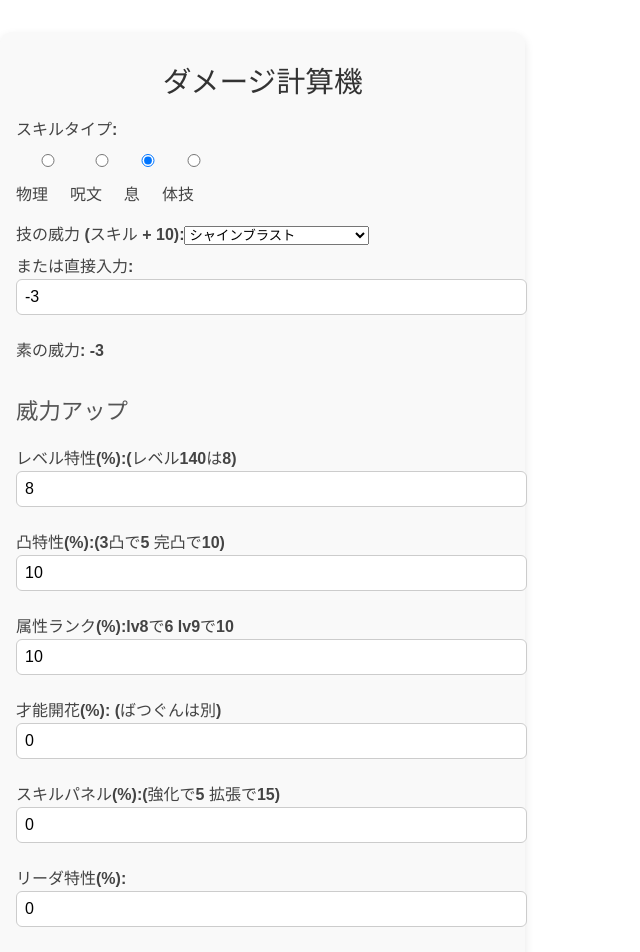
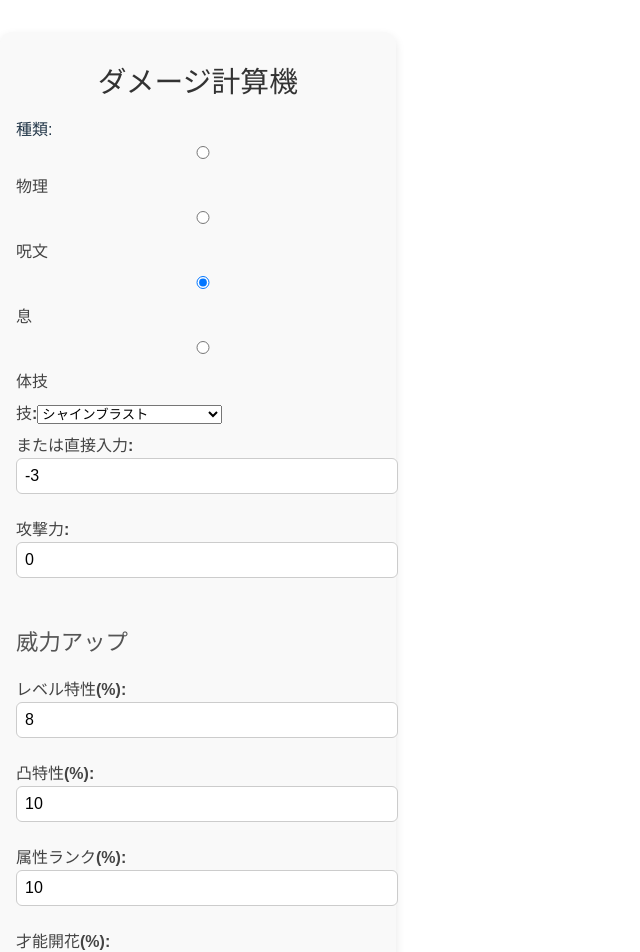
Before and after one commit to meve19/damage-calculator, a React (Vite) app: page / in a window 1280 px wide. Shown: the top 952 px of the page, without its empty margins (0-640 px from the left). Built offline with nearby package versions, Linux system fonts and the light colour scheme.

Commit message:
守備や特技倍率欄追加

```diff
--- a/src/App.jsx
+++ b/src/App.jsx
@@ -2,13 +2,15 @@ import { useState, useEffect } from 'react';
 import './App.css';
 
 export default function App() {
-  // 1. タイプごとにスキルを分類
-  const allSkills = {
+  const skillTypes = ['物理', '呪文', '息', '体技'];
+  const [selectedType, setSelectedType] = useState('息');
+
+  const skills = {
     物理: [
-      { name: 'プリズムソード', value: -1 }
+      { name: 'プリズムソード', value: -1 },
     ],
     呪文: [
-      { name: 'リーサルウェポン', value: -2 }
+      { name: 'リーサルウェポン', value: -2 },
     ],
     息: [
       { name: 'シャインブラスト', value: -3 },
@@ -19,7 +21,7 @@ export default function App() {
       { name: 'ミスティックブレス', value: 1307 },
       { name: '冥嵐球', value: 1272 },
       { name: 'ニズゼフレア', value: 0 },
-      { name: '招雷波', value: 0 }
+      { name: '招雷波', value: 0 },
     ],
     体技: [
       { name: 'メテオランチャー', value: 1181 },
@@ -41,89 +43,60 @@ export default function App() {
       { name: '必中イオ弾', value: 1021 },
       { name: 'ロマンスナイプショット', value: 1550 },
       { name: 'バーストショット弾', value: 1044 },
-      { name: '精気を刈り取る鎌', value: 1257 }
-    ]
+      { name: '精気を刈り取る鎌', value: 1257 },
+    ],
   };
 
-  // 2. スキルタイプの state を追加
-  const [skillType, setSkillType] = useState('息');
-  const [selectedSkill, setSelectedSkill] = useState(allSkills[skillType][0].value);  // 初期選択をタイプに基づいて設定
+  const sortedSkills = skills[selectedType].sort((a, b) => a.name.localeCompare(b.name));
 
-  // 3. 選択中のタイプのスキル一覧
-  const filteredSkills = allSkills[skillType] || [];
-  const sortedFilteredSkills = filteredSkills.sort((a, b) => a.name.localeCompare(b.name));
+  const [selectedSkill, setSelectedSkill] = useState(sortedSkills[0]?.value || 0);
+  const [kiso, setKiso] = useState(0);
+  const [superEffective, setSuperEffective] = useState(0);
 
-  // ソート（名前順）
-  const sortedSkills = filteredSkills.sort((a, b) => a.name.localeCompare(b.name));
+  const [levelBonus, setLevelBonus] = useState(8);
+  const [constellationBonus, setConstellationBonus] = useState(10);
+  const [attributeRankBonus, setAttributeRankBonus] = useState(10);
+  const [talentBloomBonus, setTalentBloomBonus] = useState(0);
+  const [damageBoost, setDamageBoost] = useState(0);
+  const [leaderBonus, setLeaderBonus] = useState(0);
+  const [equipmentBonus, setEquipmentBonus] = useState(0);
 
-  // 各パラメータの state
-  const [kiso, setKiso] = useState(0);  // 素の威力
-  const [superEffective, setSuperEffective] = useState(0);  // ばつぐん(%)
+  const [buff1, setBuff1] = useState(0);
+  const [buff2, setBuff2] = useState(0);
+  const [buff3, setBuff3] = useState(0);
 
-  // バフ系
-  const [levelBonus, setLevelBonus] = useState(8);   // レベル特性(%)
-  const [constellationBonus, setConstellationBonus] = useState(10); // 凸特性(%)
-  const [attributeRankBonus, setAttributeRankBonus] = useState(10); // 属性ランク(%)
-  const [talentBloomBonus, setTalentBloomBonus] = useState(0); // 才能開花(%)
-  const [damageBoost, setDamageBoost] = useState(0); // スキルパネル(%)
-  const [leaderBonus, setLeaderBonus] = useState(0); // リーダ特性(%)
-  const [equipmentBonus, setEquipmentBonus] = useState(0); // 装備(%)
+  const [breathResistance, setBreathResistance] = useState(0);
+  const [damageReduction, setDamageReduction] = useState(0);
+  const [damageReduction2, setDamageReduction2] = useState(0);
+  const [damageReduction3, setDamageReduction3] = useState(30);
+  const [attributeResistancejyaku, setAttrResJyaku] = useState(0);
 
-  // バフ1, バフ2, バフ3
-  const [buff1, setBuff1] = useState(0); // バフ1(%)
-  const [buff2, setBuff2] = useState(0); // バフ2(%)
-  const [buff3, setBuff3] = useState(0); // バフ3(%)
-
-  // 敵情報系
-  const [breathResistance, setBreathResistance] = useState(0); // 息/体技耐性(%)
-  const [damageReduction, setDamageReduction] = useState(0);   // ダメージ軽減(%)
-  const [damageReduction2, setDamageReduction2] = useState(0); // ダメージ軽減2(%)
-  const [damageReduction3, setDamageReduction3] = useState(30); // 闘技場軽減(%)
-  const [attributeResistancejyaku, setAttrResJyaku] = useState(0); // 属性耐性(%)
-
-  // 計算結果
   const [equalDamage, setEqualDamage] = useState(0);
   const [weakDamage, setWeakDamage] = useState(0);
-  const [totalBoost, setTotalBoost] = useState(0);  // 合計バフ
+  const [totalBoost, setTotalBoost] = useState(0);
 
-  // 合計バフの計算
+  const [attackPower, setAttackPower] = useState(0);
+  const [defensePower, setDefensePower] = useState(0);
+  const [magicPower, setMagicPower] = useState(0);
+  const [specialRate, setSpecialRate] = useState(0);
+
   useEffect(() => {
     const total = damageBoost + levelBonus + constellationBonus + attributeRankBonus + talentBloomBonus + leaderBonus + equipmentBonus;
     setTotalBoost(total);
   }, [damageBoost, levelBonus, constellationBonus, attributeRankBonus, talentBloomBonus, leaderBonus, equipmentBonus]);
 
   const calculate = () => {
-    // 各種倍率に変換
-    const powerCalc = 1 + (damageBoost + levelBonus + constellationBonus + attributeRankBonus + talentBloomBonus + leaderBonus + equipmentBonus) / 100;
+    const powerCalc = 1 + totalBoost / 100;
     const supEffCalc = 1 + superEffective / 100;
-
-    const baseBoost  = 1 + totalBoost / 100;
+    const baseBoost = powerCalc;
     const buffMultiplier = (1 + buff1 / 100) * (1 + buff2 / 100) * (1 + buff3 / 100);
     const boost1Calc = baseBoost * buffMultiplier;
-
     const resistCalc = 1 - breathResistance / 100;
-    const dr1Calc = 1 - damageReduction / 100;
-    const dr2Calc = 1 - damageReduction2 / 100;
-    const dr3Calc = 1 - damageReduction3 / 100;
+    const drTotal = (1 - damageReduction / 100) * (1 - damageReduction2 / 100) * (1 - damageReduction3 / 100);
     const attrResCalc = 1.5 - attributeResistancejyaku / 100;
 
-    // 軽減合計
-    const drTotal = dr1Calc * dr2Calc * dr3Calc;
-
-    // 等倍ダメージ
-    const eq = Math.floor(
-      selectedSkill
-      * resistCalc
-      * boost1Calc
-      * drTotal
-    );
-
-    // 弱点ダメージ
-    const wk = Math.floor(
-      eq
-      * supEffCalc
-      * attrResCalc
-    );
+    const eq = Math.floor(selectedSkill * resistCalc * boost1Calc * drTotal);
+    const wk = Math.floor(eq * supEffCalc * attrResCalc);
 
     setEqualDamage(eq);
     setWeakDamage(wk);
@@ -132,33 +105,29 @@ export default function App() {
   return (
     <div className="App">
       <h1>ダメージ計算機</h1>
-      {/* スキルタイプ選択 */}
-      <div style={{ marginBottom: '1rem' }}>
-        <label style={{ fontWeight: 'bold' }}>スキルタイプ:</label>
-        <div style={{ display: 'flex', justifyContent: 'space-between', width: '200px' }}>
-          {['物理', '呪文', '息', '体技'].map(type => (
-            <label key={type} style={{ margin: 0 }}>
+
+      <div>
+        種類:
+        {skillTypes.map(type => (
+          <label key={type}>
             <input
               type="radio"
               value={type}
-                checked={skillType === type}
-                onChange={(e) => {
-                  setSkillType(e.target.value);
-                  setSelectedSkill(allSkills[e.target.value][0].value);  // タイプ変更時に初期スキルを設定
+              checked={selectedType === type}
+              onChange={() => {
+                setSelectedType(type);
+                setSelectedSkill(skills[type][0]?.value || 0);
               }}
-                style={{ marginRight: '5px' }}
             />
             {type}
           </label>
         ))}
       </div>
-      </div>
 
-    {/* 技選択の入力 */}
       <div>
-      <label>技の威力 (スキル + 10):
-        <select onChange={(e) => setSelectedSkill(+e.target.value)}>
-          {sortedFilteredSkills.map(skill => (
+        <label>技:
+          <select value={selectedSkill} onChange={(e) => setSelectedSkill(+e.target.value)}>
+            {sortedSkills.map(skill => (
               <option key={skill.name} value={skill.value}>
                 {skill.name} {skill.value > 0 && `(${skill.value})`}
               </option>
@@ -166,42 +135,71 @@ export default function App() {
           </select>
         </label>
         <label>または直接入力:
-        <input type="number" value={selectedSkill} onChange={(e) => setSelectedSkill(+e.target.value)} />
+          <input type="number" value={selectedSkill} onChange={e => setSelectedSkill(+e.target.value)} />
         </label>
       </div>
 
-    <div><label>素の威力: {selectedSkill}</label></div>
+      {(selectedType === '物理' || selectedType === '呪文' || (['息', '体技'].includes(selectedType) && selectedSkill < 0)) && (
+  <div>
+    {/* 物理タイプの場合：攻撃力 → 特技倍率 */}
+    {selectedType === '物理' && (
+      <>
+        <div>
+          <label>
+            攻撃力:
+            <input type="number" value={attackPower} onChange={e => setAttackPower(+e.target.value)} />
+          </label>
+        </div>
+        <div>
+          <label>
+            特技倍率(%):
+            <input type="number" value={specialRate} onChange={e => setSpecialRate(+e.target.value)} />
+          </label>
+        </div>
+      </>
+    )}
+
+    {/* 呪文タイプ：かしこさ */}
+    {selectedType === '呪文' && (
+      <div>
+        <label>
+          かしこさ:
+          <input type="number" value={magicPower} onChange={e => setMagicPower(+e.target.value)} />
+        </label>
+      </div>
+    )}
+
+    {/* 息・体技 かつ selectedSkill < 0 の場合のみ攻撃力 */}
+    {(selectedType === '息' || selectedType === '体技') && selectedSkill < 0 && (
+      <div>
+        <label>
+          攻撃力:
+          <input type="number" value={attackPower} onChange={e => setAttackPower(+e.target.value)} />
+        </label>
+      </div>
+    )}
+  </div>
+)}
+
 
       <h2>威力アップ</h2>
-      <div><label>レベル特性(%):(レベル140は8) <input type="number" value={levelBonus} onChange={e => setLevelBonus(+e.target.value)} /></label></div>
-      <div><label>凸特性(%):(3凸で5 完凸で10) <input type="number" value={constellationBonus} onChange={e => setConstellationBonus(+e.target.value)} /></label></div>
-      <div><label>属性ランク(%):lv8で6 lv9で10 <input type="number" value={attributeRankBonus} onChange={e => setAttributeRankBonus(+e.target.value)} /></label></div>
-      <div><label>才能開花(%): (ばつぐんは別)<input type="number" value={talentBloomBonus} onChange={e => setTalentBloomBonus(+e.target.value)} /></label></div>
-      <div><label>スキルパネル(%):(強化で5 拡張で15) <input type="number" value={damageBoost} onChange={e => setDamageBoost(+e.target.value)} /></label></div>
+      <div><label>レベル特性(%): <input type="number" value={levelBonus} onChange={e => setLevelBonus(+e.target.value)} /></label></div>
+      <div><label>凸特性(%): <input type="number" value={constellationBonus} onChange={e => setConstellationBonus(+e.target.value)} /></label></div>
+      <div><label>属性ランク(%): <input type="number" value={attributeRankBonus} onChange={e => setAttributeRankBonus(+e.target.value)} /></label></div>
+      <div><label>才能開花(%): <input type="number" value={talentBloomBonus} onChange={e => setTalentBloomBonus(+e.target.value)} /></label></div>
+      <div><label>スキルパネル(%): <input type="number" value={damageBoost} onChange={e => setDamageBoost(+e.target.value)} /></label></div>
       <div><label>リーダ特性(%): <input type="number" value={leaderBonus} onChange={e => setLeaderBonus(+e.target.value)} /></label></div>
-      <div><label>装備(%):(ばつぐんは別) <input type="number" value={equipmentBonus} onChange={e => setEquipmentBonus(+e.target.value)} /></label></div>
-
-      {/* 合計バフの表示 */}
+      <div><label>装備(%): <input type="number" value={equipmentBonus} onChange={e => setEquipmentBonus(+e.target.value)} /></label></div>
       <div><label>威力アップ合計(%): {totalBoost}</label></div>
 
-
-      <h2>バフ
-      <span style={{ fontSize: 'small' }}>
-      <br /> フォース: 20 <br />
-        テンション: 20-100 <br />
-        息体技バフ: 15-45 <br />
-        ダメージアップ: 10-30 <br />
-        マアテリアルブレイク: 20-60 <br />
-      </span>
-      </h2>
-
+      <h2>バフ</h2>
       <div><label>バフ1(%): <input type="number" value={buff1} onChange={e => setBuff1(+e.target.value)} /></label></div>
       <div><label>バフ2(%): <input type="number" value={buff2} onChange={e => setBuff2(+e.target.value)} /></label></div>
       <div><label>バフ3(%): <input type="number" value={buff3} onChange={e => setBuff3(+e.target.value)} /></label></div>
-
       <div><label>ばつぐん(%): <input type="number" value={superEffective} onChange={e => setSuperEffective(+e.target.value)} /></label></div>
 
       <h2>敵情報</h2>
+      {selectedType === '物理' && <div><label>守備力: <input type="number" value={defensePower} onChange={e => setDefensePower(+e.target.value)} /></label></div>}
       <div><label>息/体技耐性(%): <input type="number" value={breathResistance} onChange={e => setBreathResistance(+e.target.value)} /></label></div>
       <div><label>ダメージ軽減(%): <input type="number" value={damageReduction} onChange={e => setDamageReduction(+e.target.value)} /></label></div>
       <div><label>ダメージ軽減2(%): <input type="number" value={damageReduction2} onChange={e => setDamageReduction2(+e.target.value)} /></label></div>
@@ -210,7 +208,6 @@ export default function App() {
 
       <button onClick={calculate}>計算</button>
 
-      {/* 結果表示 */}
       <div style={{ marginTop: '1rem' }}>
         <p>等倍ダメージ: {equalDamage.toFixed(2)}</p>
         <p>弱点ダメージ: {weakDamage.toFixed(2)}</p>
```
Lines whose indentation alone changed are shown as unchanged.
